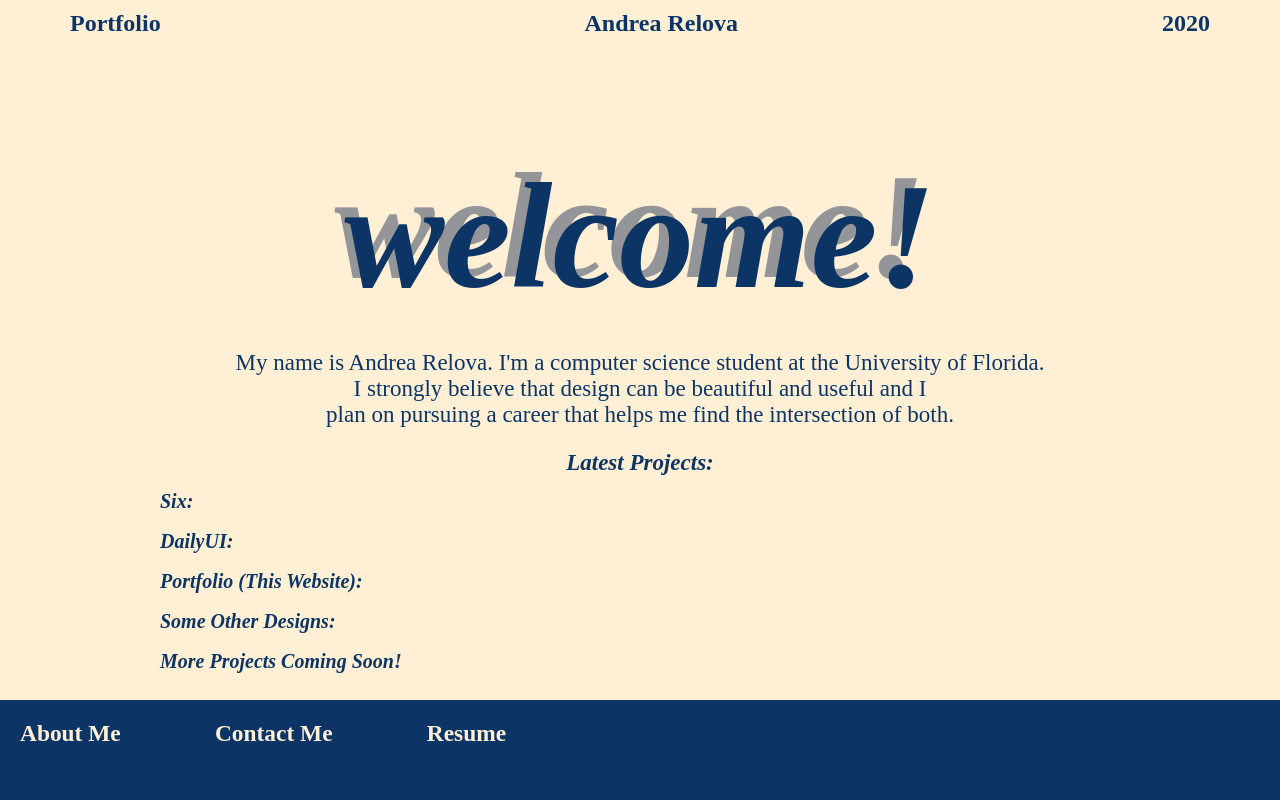
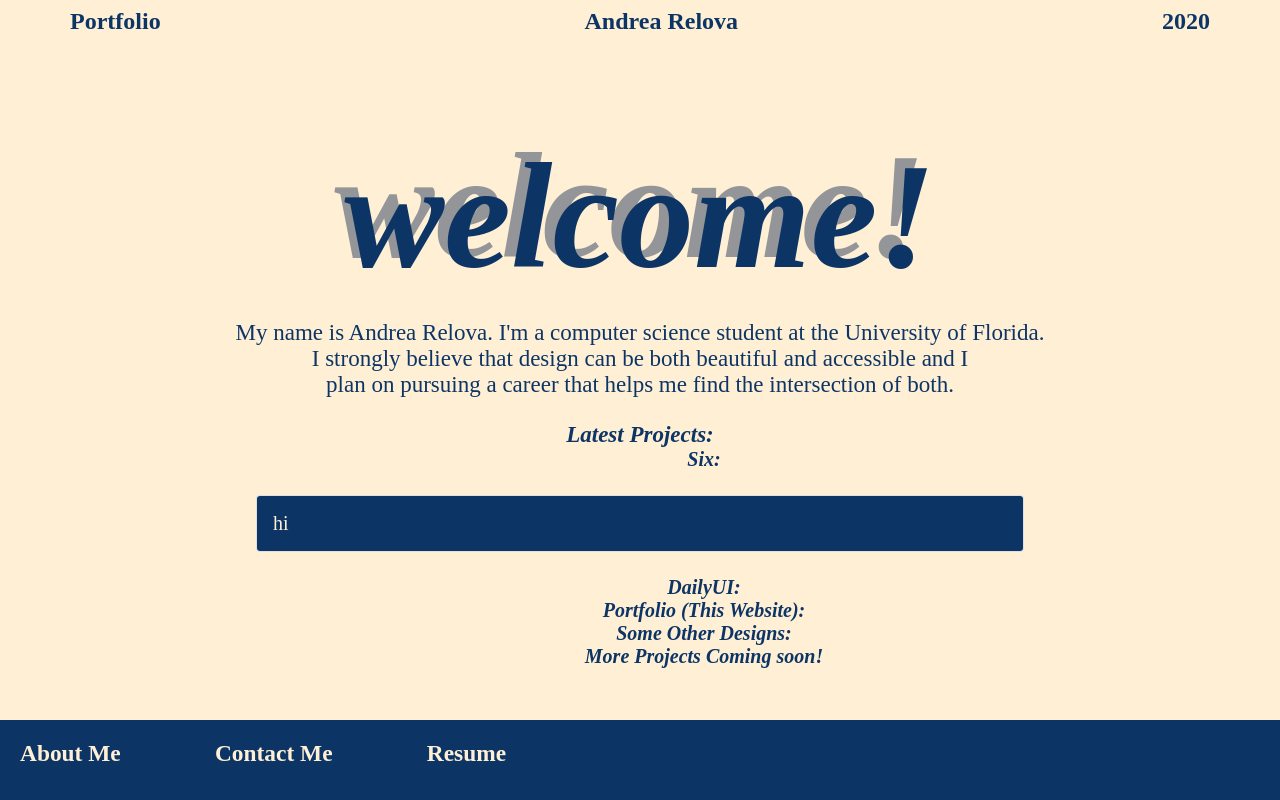
Before and after one commit to andrearelova/Portfolio, a React (Create React App) app: page / in a window 1280 px wide. Built offline with nearby package versions, Linux system fonts and the light colour scheme.

Commit message:
Fixed scrolling issue. Started adding cards for project pics/descriptions/links.

```diff
--- a/src/App.css
+++ b/src/App.css
@@ -1,6 +1,6 @@
 .App {
   background-color: #ffefd5;
-  min-height: 100vh;
+  height: 100vh;
   display: flex;
   flex-direction: column;
 }
@@ -9,8 +9,9 @@
   background-color: #ffefd5;
   display: flex;
   flex-grow: 1;
+  height: 4vh;
   justify-content: space-between;
-  margin-top: 10px;
+  margin-top: 1vh;
   margin-left: 70px;
   margin-right: 70px;
   font-family: "Baskerville";
@@ -20,14 +21,23 @@
 }
 
 .Content{
+  height:85vh;
   overflow-y: scroll;
   overflow-x: hidden;
+  display: flex;
+  flex-direction: column;
+  align-items: center;
+  width: 100%;
 }
-
+.WelcomeWrapper {
+  margin-top: 10vh;
+  width: 100%;
+  position: relative;
+}
 .Welcome {
-  position: fixed;
+  position: absolute;
   width: 100%;
-  top: 150px;
+  top: 10px;
   font-family: "Avenir Next";
   font-style: italic;
   font-size: 150px;
@@ -36,9 +46,8 @@
 }
 
 .Welcome2 {
-  position: fixed;
+  position: absolute;
   width: 100%;
-  top: 140px;
   left: -10px;
   font-family: "Avenir Next";
   font-style: italic;
@@ -49,85 +58,53 @@
 
 .Tagline {
   text-align: center;
-  position: fixed;
   width: 100%;
-  top: 350px;
+  margin-top: 25vh;
   font-family: "Baskerville";
   font-size: 23px;
   color: #0c3566;
+  margin-bottom: 3vh;
 }
 
 .Latest{
   font-family: "Avenir Next";
   font-style: italic;
-  position: fixed;
   width: 100%;
-  top: 450px;
   text-align: center;
   font-size: 23px;
   color: #0c3566;
 }
 
-.Projects1{
+.Projects{
   font-family: "Avenir Next";
   font-style: italic;
-  position: fixed;
-  text-align: left;
   font-size: 20px;
   color: #0c3566;
-  top: 490px;
-  left: 20vh;
+  margin-left: 10vw;
+  text-align: left;
 }
 
-.Projects2{
-  font-family: "Avenir Next";
-  font-style: italic;
-  position: fixed;
-  text-align: left;
-  font-size: 20px;
-  color: #0c3566;
-  top: 530px;
-  left: 20vh;
+.ProjectsCard{
+  width: 60vw;
+  margin-top: 3vh;
+  margin-bottom: 3vh;
+  display: flex;
+  align-items: center;
 }
 
-.Projects3{
-  font-family: "Avenir Next";
-  font-style: italic;
-  position: fixed;
-  text-align: left;
+.ProjectsContent{
+  font-family: "Baskerville";
+  background-color: #0c3566;
+  width: 100%;
+  color: #ffefd5;
   font-size: 20px;
-  color: #0c3566;
-  top: 570px;
-  left: 20vh;
-}
-
-.Projects4{
-  font-family: "Avenir Next";
-  font-style: italic;
-  position: fixed;
-  text-align: left;
-  font-size: 20px;
-  color: #0c3566;
-  top: 610px;
-  left: 20vh;
-}
-
-.Projects5{
-  font-family: "Avenir Next";
-  font-style: italic;
-  position: fixed;
-  text-align: left;
-  font-size: 20px;
-  color: #0c3566;
-  top: 650px;
-  left: 20vh;
 }
 
 .FooterBar {
   text-align: left;
   font-family: "Baskerville";
   background-color: #0c3566;
-  height: 100px;
+  height: 10vh;
   width: 100%;
   display: flex;
   color: #ffefd5;
--- a/src/App.js
+++ b/src/App.js
@@ -1,6 +1,10 @@
 import React, {useState} from "react";
 import "./App.css"
-import Button from '@material-ui/core/Button';
+import Card from '@material-ui/core/Card';
+import CardActions from '@material-ui/core/CardActions';
+import CardContent from '@material-ui/core/CardContent';
+import CardActionArea from '@material-ui/core/CardActionArea';
+import CardMedia from '@material-ui/core/CardMedia';
 import Dialog from '@material-ui/core/Dialog';
 import DialogContent from '@material-ui/core/DialogContent';
 import Slide from '@material-ui/core/Slide';
@@ -37,15 +41,25 @@ function App() {
         <h1>2020</h1>
       </div>
       <div className="Content">
+      <div className="WelcomeWrapper">
         <h1 className="Welcome2">welcome!</h1>
         <h1 className="Welcome">welcome!</h1>
-        <p className="Tagline">My name is Andrea Relova. I'm a computer science student at the University of Florida.<br></br>I strongly believe that design can be beautiful and useful and I<br></br>plan on pursuing a career that helps me find the intersection of both.</p>
+      </div>
+        <p className="Tagline">My name is Andrea Relova. I'm a computer science student at the University of Florida.<br></br>I strongly believe that design can be both beautiful and accessible and I<br></br>plan on pursuing a career that helps me find the intersection of both.</p>
         <h3 className="Latest">Latest Projects:</h3>
-        <h3 className="Projects1">Six:</h3>
-        <h3 className="Projects2">DailyUI:</h3>
-        <h3 className="Projects3">Portfolio (This Website):</h3>
-        <h3 className="Projects4">Some Other Designs:</h3>
-        <h3 className="Projects5">More Projects Coming Soon!</h3>
+        <h3 className="Projects">Six:</h3>
+        <Card className="ProjectsCard" variant="outlined">
+          <CardActionArea>
+            <CardMedia image="./Six.png" title="Six Screenshot"/>
+            <CardContent className="ProjectsContent">
+              <p>hi</p>
+            </CardContent>
+          </CardActionArea>
+        </Card>
+        <h3 className="Projects">DailyUI:</h3>
+        <h3 className="Projects">Portfolio (This Website):</h3>
+        <h3 className="Projects">Some Other Designs:</h3>
+        <h3 className="Projects">More Projects Coming soon!</h3>
       </div>
       <footer className="FooterBar">
       <div className="FooterElement">
```
Also changed, not shown: public/Six.png (added).
